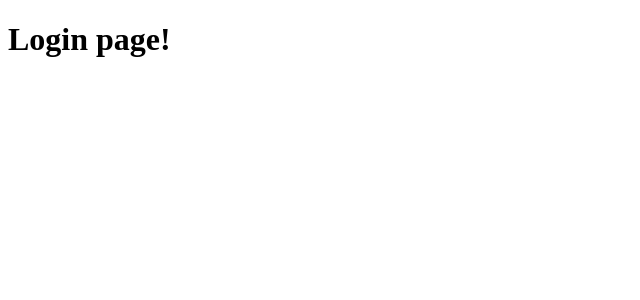
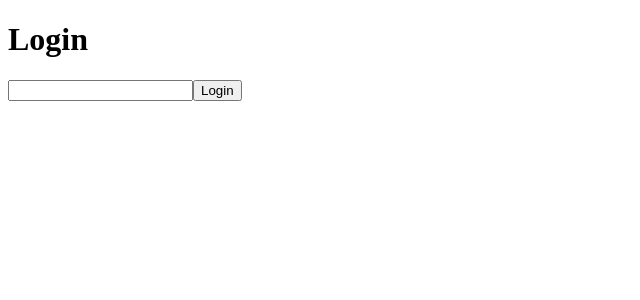
Before and after one commit to scamgi/LingoReco, a Next.js app: page /login in a window 1280 px wide. Shown: the top 300 px of the page, without its empty margins (0-640 px from the left). Built offline with nearby package versions, Linux system fonts and the light colour scheme.

Commit message:
login/page.tsx modified

```diff
--- a/src/app/login/page.tsx
+++ b/src/app/login/page.tsx
@@ -1,3 +1,7 @@
 export default function Login() {
-    return <h1>Login page!</h1>;
+    return <div>
+        <h1>Login</h1>
+        <input type="text" />
+        <button>Login</button>
+    </div>;
 }
```
